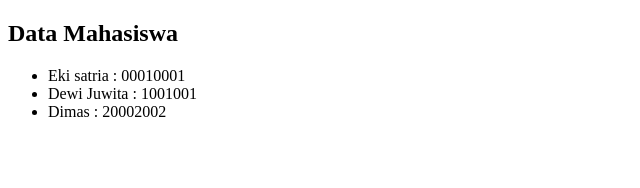
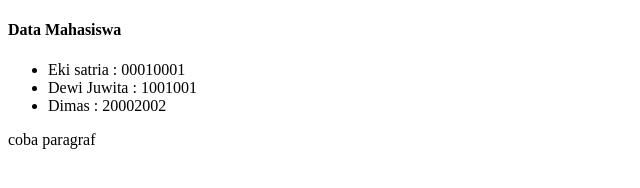
Before and after one commit to EkiSatria/Coba-GIT-REMOTE-2, a plain HTML site: page mahasiswa.html in a window 1280 px wide. Shown: the whole page, without its empty margins (0-640 px from the left). Drawn offline with Linux system fonts and the light colour scheme.

Commit message:
mengubah file mahasiswa.html

```diff
--- a/mahasiswa.html
+++ b/mahasiswa.html
@@ -7,11 +7,12 @@
     <title>Belajar GIT 2</title>
 </head>
 <body>
-    <h2>Data Mahasiswa</h2>
+    <h4>Data Mahasiswa</h4>
     <ul>
         <li>Eki satria : 00010001</li>
         <li>Dewi Juwita : 1001001</li>
         <li>Dimas : 20002002</li>
     </ul>
+    <p>coba paragraf</p>
 </body>
 </html>
```
